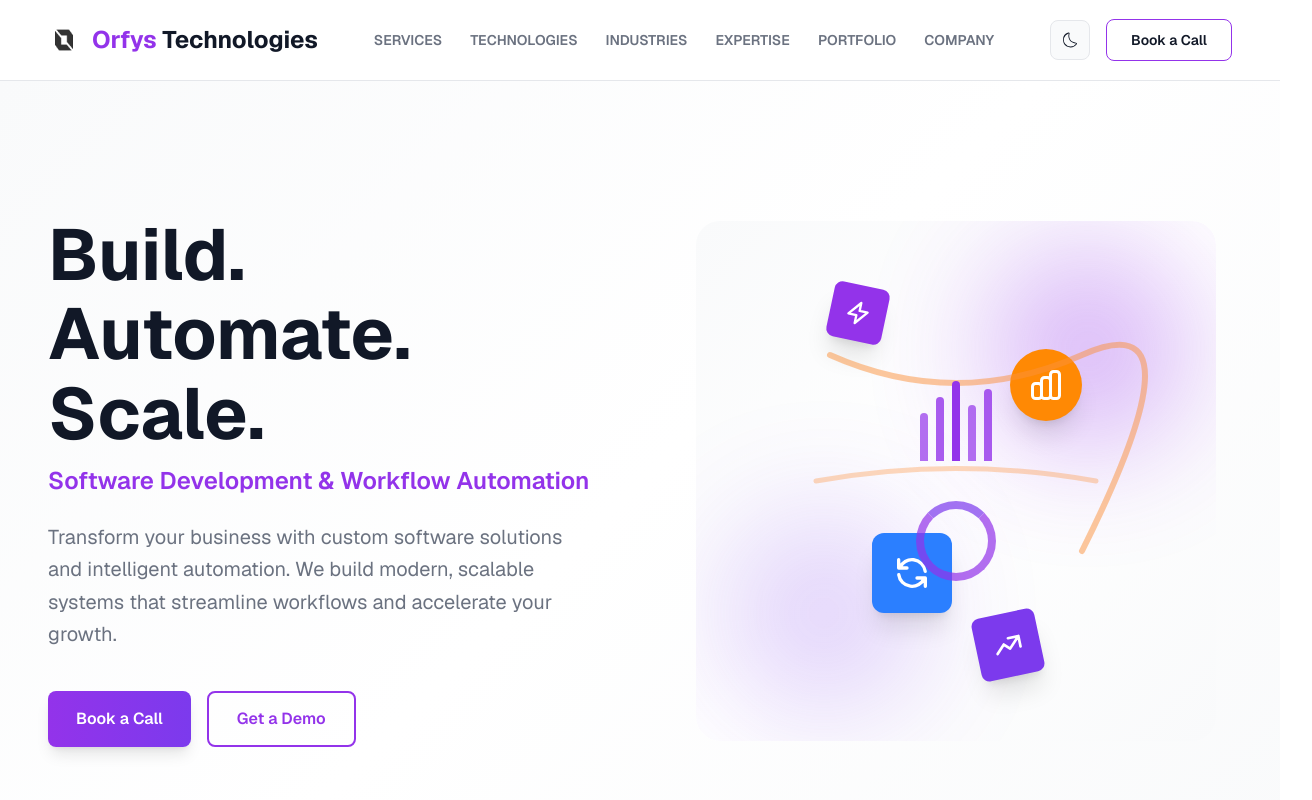
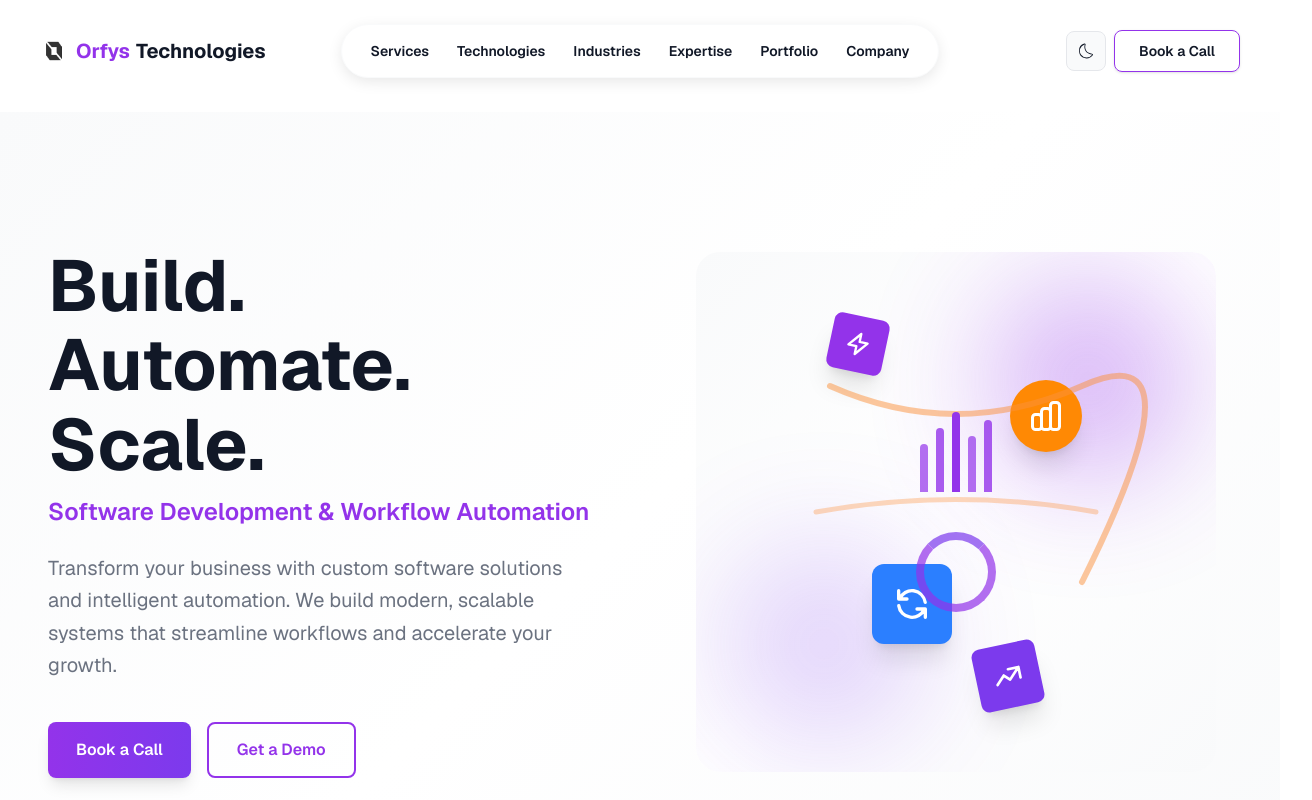
Before and after one commit to waqasahmed042/orfys-technologies, a Next.js app: page / in a window 1280 px wide. Shown: the top 800 px of the page, 1312 px wide, since content can reach past the window. Built offline with nearby package versions, Linux system fonts and the light colour scheme.

Commit message:
update navbar into pill shape

```diff
--- a/app/layout.tsx
+++ b/app/layout.tsx
@@ -138,7 +138,7 @@ export default function RootLayout({
   };
 
   return (
-    <html lang="en">
+    <html lang="en" suppressHydrationWarning>
       <head>
         <script
           type="application/ld+json"
@@ -150,7 +150,12 @@ export default function RootLayout({
         />
       </head>
       <body
-        className={`${geistSans.variable} ${geistMono.variable} antialiased overflow-x-hidden`}
+        className={`${geistSans.variable}
+         ${geistMono.variable}
+          antialiased
+          overflow-x-hidden`
+        }
+        suppressHydrationWarning
       >
         <ThemeProvider>{children}</ThemeProvider>
       </body>
--- a/components/Header.tsx
+++ b/components/Header.tsx
@@ -11,48 +11,85 @@ import { MenuItem } from "@/utilities/types";
 import { IoIosArrowUp } from "react-icons/io";
 
 export default function Header() {
+  const mobileMenuRef = useRef<HTMLDivElement>(null);
   const [isMobileMenuOpen, setIsMobileMenuOpen] = useState(false);
   const [openCategory, setOpenCategory] = useState<string | null>(null);
+  const [isScrolled, setIsScrolled] = useState(false);
 
-  // Refs for animation
-  const mobileMenuRef = useRef<HTMLDivElement>(null);
+  useEffect(() => {
+    const handleScroll = () => {
+      setIsScrolled(window.scrollY > 20);
+    };
 
-  // Desktop Hover Animations
-  const handleMouseEnter = (e: React.MouseEvent<HTMLLIElement>) => {
+    window.addEventListener("scroll", handleScroll);
+    return () => window.removeEventListener("scroll", handleScroll);
+  }, []);
+
+  // Prevent body scrolling when mobile menu is open and restore it when closed
+  useEffect(() => {
+    if (isMobileMenuOpen) {
+      document.body.style.overflow = "hidden";
+    } else {
+      document.body.style.overflow = "unset";
+    };
+
+    return () => { document.body.style.overflow = "unset"; };
+  }, [isMobileMenuOpen]);
+
+  // Handle dropdown opening animation on desktop when mouse enters the category
+  const handleMouseEnter = (e: React.MouseEvent<HTMLLIElement>, category: string) => {
+    setOpenCategory(category);
     const dropdown = e.currentTarget.querySelector(".dropdown-pane");
+
     if (dropdown) {
       gsap.killTweensOf(dropdown);
-      gsap.fromTo(
-        dropdown,
-        { opacity: 0, y: -20, display: "none" },
-        { opacity: 1, y: 0, display: "block", duration: 0.5, ease: "power3.out" }
+      gsap.fromTo(dropdown,
+        { opacity: 0, y: 10, display: "none" },
+        { opacity: 1, y: 0, display: "block", duration: 0.4, ease: "power2.out" }
       );
-    }
+    };
   };
 
+  // Handle dropdown closing animation on desktop when mouse leaves the category
   const handleMouseLeave = (e: React.MouseEvent<HTMLLIElement>) => {
+    setOpenCategory(null);
     const dropdown = e.currentTarget.querySelector(".dropdown-pane");
+
     if (dropdown) {
       gsap.to(dropdown, {
-        opacity: 0,
-        y: -15,
-        duration: 0.4,
-        ease: "power3.in",
-        onComplete: () => {
-          gsap.set(dropdown, { display: "none" });
-        },
+        opacity: 0, y: 5, duration: 0.4, ease: "power2.in",
+        onComplete: () => { gsap.set(dropdown, { display: "none" }); },
+      });
+    };
+  };
+
+  // Handle navigation opening animation on mobile screens
+  useEffect(() => {
+    if (isMobileMenuOpen && mobileMenuRef.current) {
+      gsap.set(mobileMenuRef.current, { height: 0, opacity: 0, y: -20 });
+
+      gsap.to(mobileMenuRef.current, {
+        height: "calc(100vh - 64px)",
+        opacity: 1,
+        y: 0,
+        duration: 0.5,
+        ease: "power4.out",
       });
     }
-  };
+  }, [isMobileMenuOpen]);
 
-  // Toggle Mobile Menu with Animation
+  // Handle navigation closing animation on mobile screens
   const toggleMobileMenu = () => {
     if (!isMobileMenuOpen) {
       setIsMobileMenuOpen(true);
     } else {
       if (mobileMenuRef.current) {
         gsap.to(mobileMenuRef.current, {
-          height: 0, opacity: 0, y: -20, duration: 0.5, ease: "power4.in",
+          height: 0,
+          opacity: 0,
+          y: -20,
+          duration: 0.4,
+          ease: "power4.in",
           onComplete: () => {
             setIsMobileMenuOpen(false);
             setOpenCategory(null);
@@ -62,134 +99,108 @@ export default function Header() {
     }
   };
 
-  // Entry Animation for Mobile Menu
-  useEffect(() => {
-    if (isMobileMenuOpen && mobileMenuRef.current) {
-      gsap.fromTo(
-        mobileMenuRef.current,
-        { height: 0, opacity: 0, y: -20 },
-        { height: "auto", opacity: 1, y: 0, duration: 0.6, ease: "power4.out" }
+  // Standard menu item component used in dropdowns
+  const StandardItem = ({ item }: { item: MenuItem }) => (
+    <Link href="#" className="group/item flex items-start p-3 rounded-xl transition-all duration-200 hover:bg-[var(--bg-secondary)] cursor-pointer">
+      <div className="flex-shrink-0 w-9 h-9 border rounded-lg flex items-center justify-center text-lg transition-colors bg-[var(--bg-primary)] border-[var(--bg-secondary)] group-hover/item:border-[var(--accent-primary)]">
+        <span style={{ color: "var(--accent-primary)" }}>{item.icon}</span>
+      </div>
+
+      <div className="ml-3 text-left">
+        <p className="text-[12px] font-semibold text-[var(--text-primary)] transition-colors group-hover/item:text-[var(--accent-primary)]">
+          {item.title}
+        </p>
+
+        <p className="text-[10px] leading-tight line-clamp-1 text-[var(--text-secondary)]">
+          {item.desc}
+        </p>
+      </div>
+    </Link>
   );
-    }
-  }, [isMobileMenuOpen]);
 
-  const StandardItem = ({ item }: { item: MenuItem }) => (
-    <a href="#" className="group/item flex items-start p-4 my-1 -m-4 rounded-xl transition-all duration-200 hover:bg-[var(--accent-primary)]/5 cursor-pointer">
-      <div className="flex-shrink-0 w-11 h-11 border rounded-lg flex items-center justify-center text-xl transition-all shadow-sm bg-[var(--bg-secondary)] border-[var(--border-default)]">
+  // Card-style menu item component used in Portfolio and Company dropdowns
+  const CardItem = ({ item }: { item: MenuItem }) => (
+    <div className="group/card cursor-pointer p-4 rounded-2xl border transition-all duration-300 hover:-translate-y-1 hover:border-[var(--accent-primary)]/40 bg-[var(--bg-secondary)]/30 border-[var(--bg-secondary)]">
+      <div className="aspect-video rounded-xl mb-4 flex items-center justify-center text-4xl transition-transform group-hover/card:scale-105 bg-[var(--bg-secondary)]/50 shadow-inner border border-[var(--bg-secondary)]">
         {item.icon}
       </div>
 
-      <div className="ml-4 text-left">
-        <p className="text-[13px] font-bold transition-colors text-[var(--text-primary)]">{item.title}</p>
-        <p className="text-[11px] mt-0.5 text-[var(--text-secondary)] opacity-70">{item.desc}</p>
-      </div>
-    </a>
-  );
+      <h4 className="text-[11px] font-bold uppercase tracking-widest mb-2 transition-colors text-[var(--text-primary)] group-hover/card:text-[var(--accent-primary)]">
+        {item.title}
+      </h4>
 
-  const CardItem = ({ item }: { item: MenuItem }) => (
-    <div className="group/card cursor-pointer p-4 rounded-2xl border border-[var(--border-default)] transition-all duration-300 hover:border-[var(--accent-primary)]/30 bg-[var(--bg-secondary)]/30">
-      <div className="aspect-video rounded-xl mb-4 flex items-center justify-center text-4xl transition-transform group-hover/card:scale-105 bg-[var(--bg-primary)]">
-        {item.icon}
-      </div>
-
-      <h4 className="text-[11px] font-bold uppercase tracking-widest mb-2 transition-colors text-[var(--text-primary)]">{item.title}</h4>
-      <p className="text-[12px] leading-relaxed transition-colors text-[var(--text-secondary)] opacity-80">{item.desc}</p>
+      <p className="text-[12px] leading-relaxed transition-colors text-[var(--text-secondary)] opacity-80">
+        {item.desc}
+      </p>
     </div>
   );
 
   return (
-    <header
-      className="sticky top-0 z-50 backdrop-blur-sm border-b transition-colors"
+    <>
+      <header className={`fixed top-0 z-50 w-full transition-all duration-300 px-6 sm:px-10 ${isScrolled ? "py-3 bg-[var(--bg-primary)]/90 backdrop-blur-md shadow-xl" : "py-6 bg-transparent"}`}>
+        <div className="max-w-7xl mx-auto flex items-center justify-between relative">
+
+          {/* Brand Logo */}
+          <div className="flex-1">
+            <Link href="/" className="flex items-center gap-2">
+              <Image src={companyInfo.logo} alt="Logo" width={28} height={28} priority />
+              <div className="flex leading-none">
+                <span className="text-xl font-bold" style={{ color: "var(--accent-primary)" }}>Orfys</span>
+                <span className="text-xl font-bold hidden sm:inline ml-1.5" style={{ color: "var(--text-primary)" }}>Technologies</span>
+              </div>
+            </Link>
+          </div>
+
+          {/* Desktop Navigation */}
+          <nav className="hidden lg:block static">
+            <ul className="flex items-center gap-1 border transition-all duration-300 rounded-full px-4 py-1.5"
+              style={{ backgroundColor: "var(--bg-primary)", borderColor: "var(--bg-secondary)", boxShadow: "0 4px 15px -1px rgb(0 0 0 / 0.1)" }}>
+
+              {dropdownKeys.map((category) => (
+                <li key={category} className="static group py-2" onMouseEnter={(e) => handleMouseEnter(e, category)} onMouseLeave={handleMouseLeave}>
+                  <button className="relative flex items-center gap-1 px-3 text-[14px] font-semibold transition-colors capitalize" style={{ color: "var(--text-primary)" }}>
+                    {category}
+                    <span className="absolute bottom-[-2px] left-3 right-3 h-[2px] bg-[var(--accent-primary)] transition-transform duration-300 scale-x-0 group-hover:scale-x-100 origin-center" />
+                  </button>
+
+                  <div className="dropdown-pane absolute top-full left-0 w-full pt-4 hidden">
+                    <div className="w-full border rounded-[2.5rem] p-8 shadow-2xl grid grid-cols-3 gap-8 overflow-y-auto custom-scrollbar"
                       style={{
                         backgroundColor: "var(--bg-primary)",
-        borderColor: "var(--border-default)",
-      }}
-    >
-      <div className="max-w-7xl mx-auto px-6 sm:px-8 lg:px-12">
-        <div className="flex items-center justify-between h-20 min-w-0">
-
-          {/* Company Logo */}
-          <Link href="/" className="flex items-center gap-2 sm:gap-3 min-w-0 flex-shrink-0">
-            <Image
-              src={companyInfo.logo}
-              alt={`${companyInfo.name} Logo`}
-              width={120}
-              height={40}
-              className="h-7 sm:h-8 w-auto object-contain flex-shrink-0"
-              priority
-            />
-
-            <p className="text-base sm:text-lg md:text-xl lg:text-2xl font-bold truncate" style={{ color: "var(--text-primary)" }}>
-              <span style={{ color: "var(--accent-primary)" }}>Orfys</span>
-              <span className="hidden sm:inline">{" "}Technologies</span>
-            </p>
-          </Link>
-
-          {/* Desktop Navigation */}
-          <nav className="hidden lg:flex items-center gap-8" aria-label="Main navigation">
-            <ul className="flex space-x-1 items-center">
-              {dropdownKeys.map((category) => (
-                <li key={category} className="group static" onMouseEnter={handleMouseEnter} onMouseLeave={handleMouseLeave}>
-                  <button
-                    className="flex items-center px-3 py-7 text-sm font-semibold uppercase transition-colors hover:text-[var(--accent-primary)] cursor-pointer"
-                    style={{ color: "var(--text-secondary)" }}
-                  >
-                    <span className="relative">
-                      {category}
-                      <span className="absolute -bottom-1 left-0 w-full h-[2px] bg-[var(--accent-primary)] scale-x-0 transition-transform duration-300 origin-left group-hover:scale-x-100" />
-                    </span>
-                  </button>
-
-                  <div className="dropdown-pane absolute left-0 right-0 top-full hidden z-[100]">
-                    <div className="mx-auto max-w-7xl px-4">
-                      <div
-                        className="rounded-2xl border mt-1 p-10 grid grid-cols-3 gap-12 shadow-2xl"
-                        style={{
-                          backgroundColor: "var(--bg-primary)",
-                          borderColor: "var(--border-default)",
-                          color: "var(--text-primary)"
-                        }}
-                      >
+                        borderColor: "var(--bg-secondary)",
+                        maxHeight: "calc(100vh - 120px)",
+                        overscrollBehavior: "contain"
+                      }}>
                       {Object.entries(navigationMenus[category as keyof typeof navigationMenus]).map(([sub, items]) => (
-                          <div key={sub}>
-                            <h3 className="text-[11px] uppercase tracking-widest mb-6 border-b pb-2 opacity-60" style={{ borderColor: "var(--border-default)" }}>
-                              {sub}
-                            </h3>
-                            <div className="space-y-4">
+                        <div key={sub} className="flex flex-col group/cat">
+                          <h3 className="text-[10px] uppercase tracking-widest mb-4 font-bold border-b pb-2 transition-colors group-hover/cat:text-[var(--accent-primary)] group-hover/cat:border-[var(--accent-primary)]/40"
+                            style={{ color: "var(--text-secondary)", borderColor: "var(--bg-secondary)" }}>{sub}</h3>
+                          <div className="space-y-1">
                             {items.map((item: MenuItem) => <StandardItem key={item.title} item={item} />)}
                           </div>
                         </div>
                       ))}
                     </div>
                   </div>
-                  </div>
                 </li>
               ))}
 
               {[{ title: "Portfolio", data: portfolioMenu }, { title: "Company", data: companyMenu }].map((menu) => (
-                <li key={menu.title} className="group static" onMouseEnter={handleMouseEnter} onMouseLeave={handleMouseLeave}>
-                  <button
-                    className="flex items-center px-3 py-7 text-sm font-semibold uppercase transition-colors hover:text-[var(--accent-primary)] cursor-pointer"
-                    style={{ color: "var(--text-secondary)" }}
-                  >
-                    <span className="relative">
+                <li key={menu.title} className="static group py-2" onMouseEnter={(e) => handleMouseEnter(e, menu.title)} onMouseLeave={handleMouseLeave}>
+                  <button className="relative px-3 text-[14px] font-semibold transition-colors" style={{ color: "var(--text-primary)" }}>
                     {menu.title}
-                      <span className="absolute -bottom-1 left-0 w-full h-[2px] bg-[var(--accent-primary)] scale-x-0 transition-transform duration-300 origin-left group-hover:scale-x-100" />
-                    </span>
+                    <span className="absolute bottom-[-2px] left-3 right-3 h-[2px] bg-[var(--accent-primary)] transition-transform duration-300 scale-x-0 group-hover:scale-x-100 origin-center" />
                   </button>
 
-                  <div className="dropdown-pane absolute left-0 right-0 top-full hidden z-[100]">
-                    <div className="mx-auto max-w-7xl px-4">
-                      <div
-                        className="rounded-2xl border mt-1 p-8 grid grid-cols-4 gap-6 shadow-2xl"
+                  <div className="dropdown-pane absolute top-full left-0 w-full pt-4 hidden">
+                    <div className="w-full border rounded-[2.5rem] p-6 shadow-2xl grid grid-cols-4 gap-4 overflow-y-auto custom-scrollbar"
                       style={{
                         backgroundColor: "var(--bg-primary)",
-                          borderColor: "var(--border-default)",
-                          color: "var(--text-primary)"
-                        }}
-                      >
+                        borderColor: "var(--bg-secondary)",
+                        maxHeight: "calc(100vh - 120px)",
+                        overscrollBehavior: "contain"
+                      }}>
                       {menu.data.map((item) => <CardItem key={item.title} item={item} />)}
-                      </div>
                     </div>
                   </div>
                 </li>
@@ -197,91 +208,76 @@ export default function Header() {
             </ul>
           </nav>
 
-          {/* Right Side CTA */}
-          <div className="flex items-center gap-2 sm:gap-4 flex-shrink-0">
+          <div className="absolute right-12 sm:right-2 top-1/2 -translate-y-1/2 flex items-center gap-2 lg:static lg:translate-y-0 lg:flex-1 lg:justify-end">
             <ModeToggle />
+
             <a
               href={`mailto:${companyInfo.email}?subject=Book%20a%20Call`}
-              className="hidden sm:inline-flex px-6 py-2.5 border text-[var(--text-primary)] font-semibold text-sm rounded-lg hover:bg-[var(--accent-primary)]/10 transition-colors"
-              style={{ borderColor: "var(--accent-primary)" }}
+              className="hidden lg:block px-6 py-2.5 border font-semibold text-sm rounded-lg transition-all active:scale-95 shadow-sm hover:shadow-md"
+              style={{
+                borderColor: "var(--accent-primary)",
+                color: "var(--text-primary)",
+              }}
             >
               Book a Call
             </a>
 
             <button
               className="lg:hidden flex items-center justify-center w-10 h-10 rounded-lg cursor-pointer border border-[var(--border-default)] bg-[var(--bg-secondary)] text-[var(--text-primary)] hover:bg-[var(--bg-primary)] transition-colors"
-              style={{ color: "var(--text-primary)" }}
-              onClick={toggleMobileMenu}
-              aria-label="Toggle mobile navigation menu"
-            >
-              {isMobileMenuOpen ? <IoClose className="w-6 h-6" /> : <IoMenu className="w-6 h-6" />}
+              style={{ backgroundColor: "var(--bg-secondary)", color: "var(--text-primary)" }}
+              onClick={toggleMobileMenu}>
+              {isMobileMenuOpen ? <IoClose size={24} /> : <IoMenu size={24} />}
             </button>
           </div>
         </div>
 
         {/* Mobile Navigation */}
         {isMobileMenuOpen && (
-          <div
-            ref={mobileMenuRef}
-            className="lg:hidden pb-6 border-t mt-4 pt-4"
-            style={{
-              borderColor: "var(--border-default)",
-              backgroundColor: "var(--bg-primary)"
-            }}
-          >
-            <nav className="flex flex-col gap-4" aria-label="Mobile navigation">
-              <div className="space-y-1">
-                {dropdownKeys.map((key) => (
-                  <div key={key} className={`border-b border-[var(--border-default)]`}>
+          <div ref={mobileMenuRef} className="lg:hidden fixed top-22 left-0 w-full h-[calc(100vh-64px)] overflow-y-auto bg-[var(--bg-primary)] z-[60] pb-20 shadow-2xl border-t border-[var(--bg-secondary)]">
+            <nav className="flex flex-col p-6 gap-2">
+              {[...dropdownKeys, "Portfolio", "Company"].map((key) => {
+                const isMainKey = dropdownKeys.includes(key as keyof typeof navigationMenus);
+                const menuData = isMainKey
+                  ? navigationMenus[key as keyof typeof navigationMenus]
+                  : (key === "Portfolio" ? portfolioMenu : companyMenu);
+
+                return (
+                  <div key={key} className="border-b last:border-none" style={{ borderColor: "var(--bg-secondary)" }}>
                     <button
                       onClick={() => setOpenCategory(openCategory === key ? null : key)}
-                      className="flex items-center justify-between w-full py-5 text-left font-semibold text-lg uppercase tracking-wide"
-                      style={{ color: "var(--text-secondary)" }}
+                      className="flex items-center justify-between w-full py-4 text-left font-semibold text-lg uppercase tracking-wide"
+                      style={{ color: "var(--text-primary)" }}
                     >
-                      {key} <IoIosArrowUp className={`${openCategory === key ? 'cursor-pointer rotate-180 text-purple-400' : 'cursor-pointer'}`} />
+                      {key} <IoIosArrowUp className={`transition-transform duration-300 ${openCategory === key ? 'rotate-180' : 'opacity-40'}`}
+                        style={{ color: openCategory === key ? "var(--accent-primary)" : "inherit" }} />
                     </button>
 
                     {openCategory === key && (
-                      <div className="pb-6 pt-2 space-y-6">
-                        {Object.entries(navigationMenus[key as keyof typeof navigationMenus]).map(([sub, items]) => (
+                      <div className="pb-6 space-y-6">
+                        {isMainKey ? (
+                          Object.entries(menuData).map(([sub, items]) => (
                             <div key={sub}>
-                            <p className={`text-[10px] uppercase mb-4 tracking-widest border-b border-[var(--border-default)] pb-1`}>{sub}</p>
-                            <div className="space-y-4">
-                              {items.map((item: MenuItem) => <StandardItem key={item.title} item={item} />)}
+                              <p className="text-[10px] uppercase mb-3 tracking-widest font-bold border-b pb-1"
+                                style={{ color: "var(--text-secondary)", borderColor: "var(--bg-secondary)" }}>{sub}</p>
+                              <div className="space-y-2">
+                                {(items as MenuItem[]).map((item) => <StandardItem key={item.title} item={item} />)}
                               </div>
                             </div>
-                        ))}
+                          ))
+                        ) : (
+                          <div className="space-y-2">
+                            {(menuData as MenuItem[]).map((item) => <StandardItem key={item.title} item={item} />)}
                           </div>
                         )}
                       </div>
-                ))}
-
-                {[{ title: "Portfolio", data: portfolioMenu }, { title: "Company", data: companyMenu }].map((menu) => (
-                  <div
-                    key={menu.title}
-                    className={`border-b border-[var(--border-default)]`}
-                  >
-                    <button
-                      className="flex items-center justify-between cursor-pointer w-full py-5 text-left font-semibold text-lg uppercase tracking-wide"
-                      style={{ color: "var(--text-secondary)" }}
-                      onClick={() => setOpenCategory(openCategory === menu.title ? null : menu.title)}
-                    >
-                      {menu.title} <IoIosArrowUp className={`${openCategory === menu.title ? 'cursor-pointer rotate-180 text-purple-400' : 'cursor-pointer'}`} />
-                    </button>
-
-                    {openCategory === menu.title && (
-                      <div className="pb-6 pt-2 space-y-4">
-                        <div className={`border-b border-[var(--border-default)] mb-4`}></div>
-                        {menu.data.map((item) => <StandardItem key={item.title} item={item} />)}
-                      </div>
                     )}
                   </div>
-                ))}
-              </div>
+                );
+              })}
 
               <a
                 href={`mailto:${companyInfo.email}?subject=Book%20a%20Call`}
-                className="px-6 py-2.5 mt-2 border font-semibold text-sm rounded-lg transition-colors text-center"
+                className="px-6 py-3 mt-4 border font-bold text-base rounded-xl transition-colors text-center shadow-sm"
                 style={{
                   borderColor: "var(--accent-primary)",
                   color: "var(--text-primary)",
@@ -293,7 +289,7 @@ export default function Header() {
             </nav>
           </div>
         )}
-      </div>
       </header>
+    </>
   );
-}
+};
--- a/components/Hero.tsx
+++ b/components/Hero.tsx
@@ -13,7 +13,6 @@ export default function Hero() {
     const right = rightContentRef.current;
 
     if (!left) return;
-
 
     gsap.set(left, { opacity: 0, y: 30 });
     if (right) gsap.set(right, { opacity: 0, y: 30, scale: 0.95 });
@@ -47,7 +46,7 @@ export default function Hero() {
   return (
     <section
       id="home"
-      className="relative w-full min-h-[100svh] flex items-center overflow-hidden"
+      className="relative w-full min-h-[100svh] flex items-center mt-28 overflow-hidden"
       style={{
         background: `linear-gradient(135deg, var(--bg-secondary), var(--bg-primary), var(--bg-secondary))`,
       }}
@@ -258,7 +257,6 @@ export default function Hero() {
               </div>
             </div>
           </div>
-
         </div>
       </div>
     </section>
```
Also changed, not shown: app/globals.css (+23 -0 lines). Lines whose indentation alone changed are shown as unchanged.
